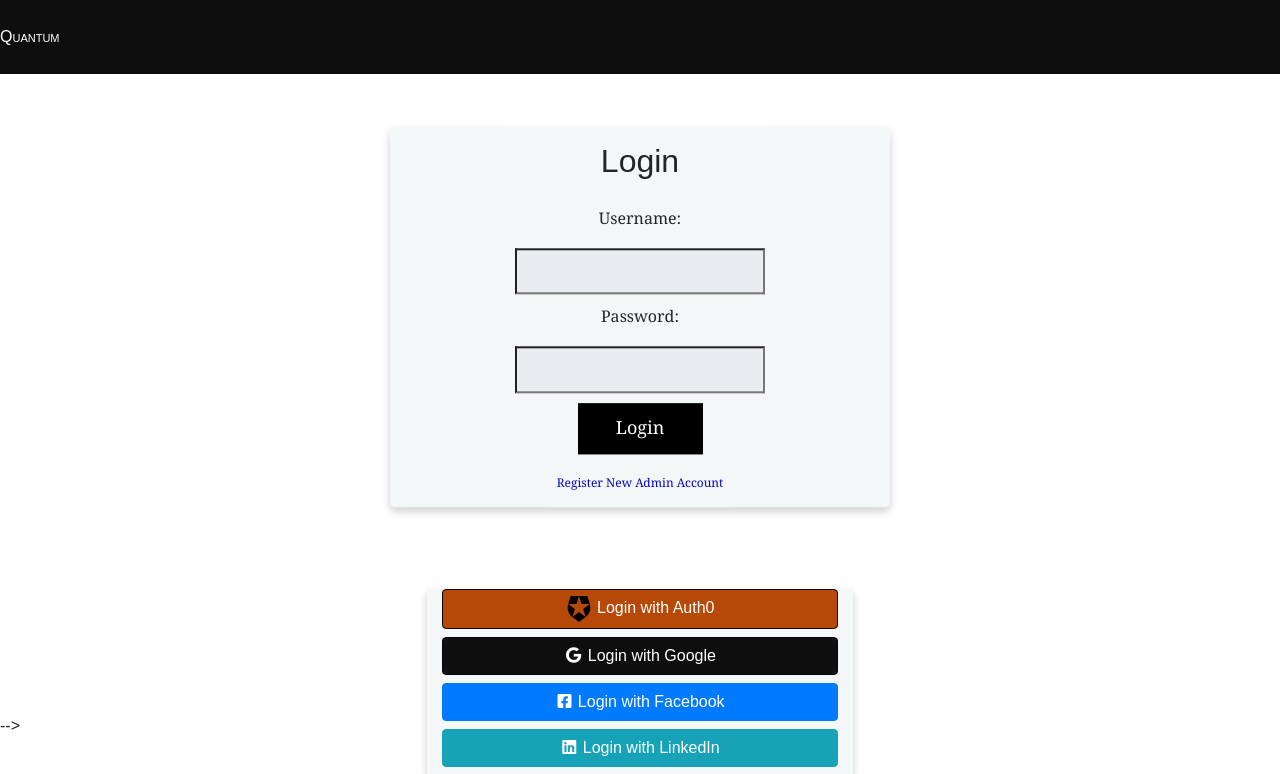
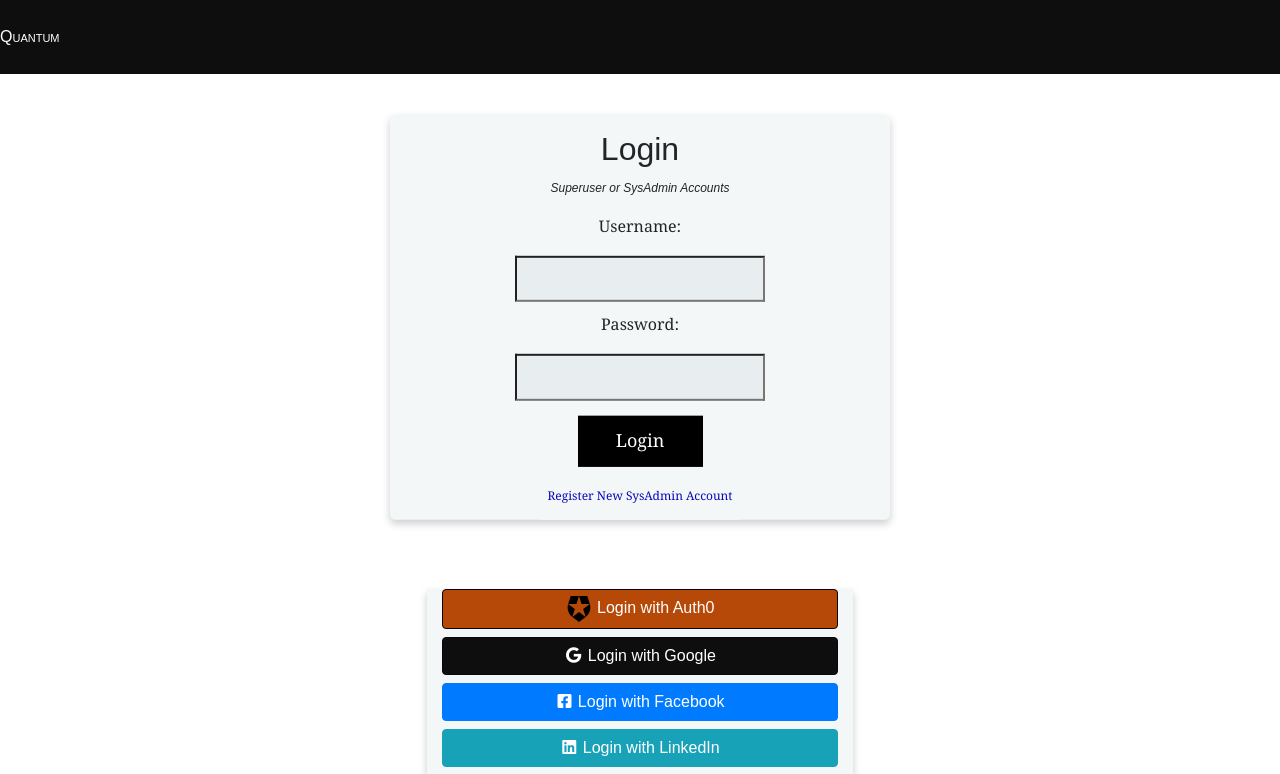
Before and after one commit to MattCrook/quantum-management, a Django app: page /accounts/login/ in a window 1280 px wide; the page is wider, and only the part inside the window is pictured. Shown: the top 774 px of that part. Run offline with Django 3.2, Linux system fonts and the light colour scheme; parts of the project's set-up code (start-up, migrations or seed data) failed here and were passed over; some libraries are stand-ins or nearby versions.

Commit message:
feat: login and register validation edits. Readme edits.

```diff
--- a/quantummanagementapp/static/styles/login.css
+++ b/quantummanagementapp/static/styles/login.css
@@ -13,7 +13,7 @@
 }
 
 .login-card h2 {
-  margin-bottom: 20px;
+  margin-bottom: 10px;
   margin-top: 15px;
 }
 
@@ -53,7 +53,7 @@
   border: 1px solid rgba(0, 0, 0, 0.753);
   border-width: 1px 1px 3px;
   margin-bottom: 10px;
-  margin-top: 5px;
+  margin-top: 10px;
 }
 
 /* On mouse-over, add a deeper shadow */
@@ -217,3 +217,9 @@
   border: none;
   margin-right: 1px;
 }
+
+.login_sub_header {
+  font-size: 12px;
+  font-style: italic;
+  margin-bottom: 12px;
+}
--- a/quantummanagementapp/templates/registration/login.html
+++ b/quantummanagementapp/templates/registration/login.html
@@ -7,12 +7,13 @@
 <div class="login-container">
     <div class="login-card">
         <h2>Login</h2>
+        <div class="login_sub_header">Superuser or SysAdmin Accounts</div>
         <form method="POST">
             {% csrf_token %}
             {{ login_form.as_p }}
             <button class="login_btn" type="submit">Login</button>
             <button class="register_btn"><a class="register_btn"
-                    href="{% url 'quantummanagementapp:register' %}">Register New Admin Account</a></button>
+                    href="{% url 'quantummanagementapp:register' %}">Register New SysAdmin Account</a></button>
             {% if messages %}
             <ul class="messages">
                 {% for message in messages %}
@@ -26,7 +27,6 @@
         <div class="col-md-8 mx-auto social-container my-2 order-md-1">
 
             <button id="login_with_auth0" class="btn btn-primary mb-2">
-                    <!-- <img src="https://i.cloudup.com/StzWWrY34s.png" /> -->
                     <img id="auth0_img" src="../../static/images/iconfinder_auth0_4691528.svg" style="width: 26px;">
                 <a href="{% url 'social:begin' 'auth0' %}" title="Auth0">Login with Auth0</a>
             </button>
@@ -37,36 +37,16 @@
             </button>
             {% endif %}
 
-            <!-- <button class="btn btn-primary mb-2" onclick="loginfb()"> -->
                 <button class="btn btn-primary mb-2" onclick="checkLoginState();">
-                <a href="{% url 'social:begin' 'facebook' %}?next={{ next }}"> <i class="fab fa-facebook-square"></i> Login with Facebook
+                <a href="{% url 'social:begin' 'facebook' %}"> <i class="fab fa-facebook-square"></i> Login with Facebook
                 </a>
             </button>
             <button class="btn btn-info mb-2">
                 <a href="#"> <i class="fab fa-linkedin"></i> Login with LinkedIn</a>
             </button>
 
-
-
-
-            <!-- <div>
-                {% if not status %}
-                    <a href="/gmailAuthenticate" onclick="gmailAuthenticate()" title="Google">Google</a>
-                {% else %}
-                    <p>Your are verified</p>
-                {% endif %}
-            </div>  -->
-<!--
-            <fb:login-button scope="public_profile,email" onlogin="checkLoginState();">
-            </fb:login-button> -->
-
         </div>
     </div>
 </div>
 
 {% endblock %}
-
-
-<!-- {% block scripts %} -->
-<!-- <script src="{% static 'scripts/socialAuth.js' %}"></script> -->
-<!-- {% endblock %} -->
--- a/quantummanagementapp/views/admin_users/auth/login_user.py
+++ b/quantummanagementapp/views/admin_users/auth/login_user.py
@@ -37,7 +37,8 @@ def login_user(request):
             data = json.dumps({"valid": False})
             # return HttpResponse(data, content_type='application/json')
             print("LOGINDATA", login_form.errors.as_data())
-            messages.add_message(request, messages.ERROR, 'Invalid username or password')
+            error_message = login_form.errors.as_data()
+            messages.add_message(request, messages.ERROR, error_message)
             return redirect(reverse('quantummanagementapp:login'))
 
     else:
```
Also changed, not shown: quantummanagementapp/views/admin_users/auth/register.py (+3 -8 lines), README.md, quantummanagementapp/static/images/Login.png.
